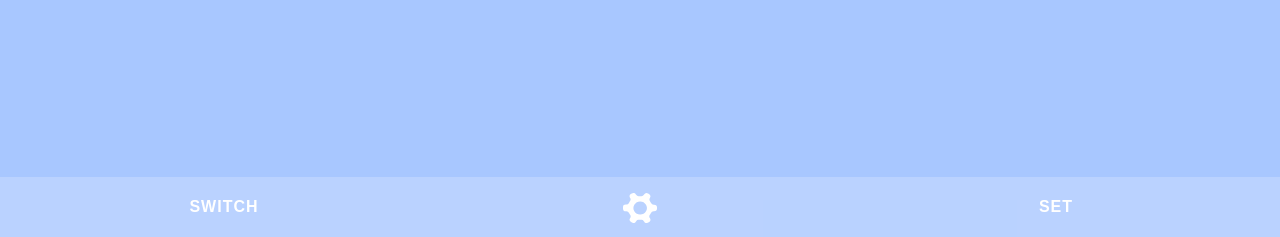
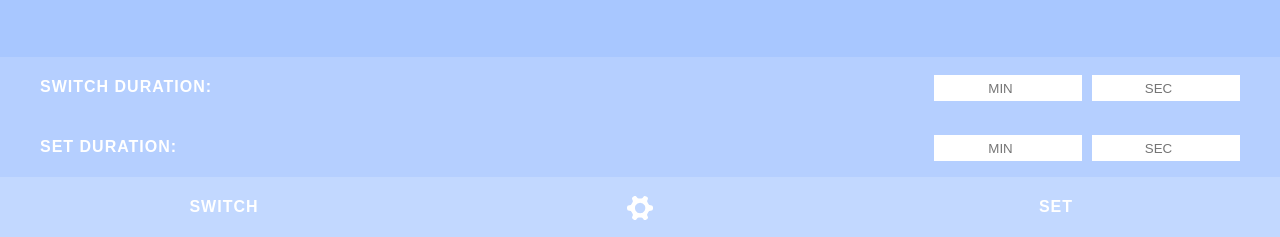
Before and after one commit to mszabolcs1/gymnpm, a website: page views/index.html in a window 1280 px wide. Both pictures are taken after a click on the element 640 px from the left and 770 px from the top of the page. Shown: the part 563-800 px from the top of the page. Drawn offline with Linux system fonts and the light colour scheme.

Commit message:
settingsbtn works, fixed all existing bugs

```diff
--- a/views/css/style.css
+++ b/views/css/style.css
@@ -25,7 +25,7 @@ body {
     position: relative;
 }
     #header, #settingspanel, #footer {
-        background-color: rgba(255, 255, 255, 0.2);
+        background-color: rgba(255, 255, 255, 0.3);
         position: absolute;
         height: 7.5vh;
         max-height: 100px;
@@ -59,12 +59,37 @@ body {
             bottom: 7.5vh;
             height: 15vh;
             max-height: 200px;
-            background-color: aqua;
+            background-color: rgba(255, 255, 255, 0.15);
         }
             .setting {
                 height: 7.5vh;
-                background-color: blue;
+                max-height: 100px;
+                vertical-align: auto;
+                line-height: 7.5vh;
             }
+                .settingtitle {
+                    margin-left: 40px;
+                    float: left;
+                }
+                .setting>input {
+                    float: right;
+                    padding-left: 10px;
+                    padding-right: 10px;
+                    margin-top: 2.25vh;
+                    height: 3vh;
+                    width: 10vw;
+                    border: 0;
+                    text-align: center;
+                }
+                    #switchdurmin, #setdurmin {
+                        margin-right: 40px;
+                    }
+                    #switchdursec, #setdursec {
+                        margin-right: 10px;
+                    }
+                *:focus{
+                    outline: none;
+                }
 
         #footer {
             bottom: 0;
@@ -84,9 +109,9 @@ body {
                     width: 30vw;
                 }
                     #settingsbtn>img {
-                        height: 50%;
+                        height: 40%;
                         max-height: 60px;
-                        margin-top: 2vh;
+                        margin-top: 2.4vh;
                     }
 
 .page {
--- a/views/js/pure-swipe.js
+++ b/views/js/pure-swipe.js
@@ -69,8 +69,6 @@
         }*/
 
         if (eventType !== '') {
-            if (paused) pauseOrContinue()
-
             switchPage(false)
             console.log("swiped");
         }
--- a/views/js/settings.js
+++ b/views/js/settings.js
@@ -2,6 +2,27 @@ window.addEventListener('load', (event) => {
     document.getElementById('settingsbtn').addEventListener('click', openSettings)
 })
 
+settingsVisible = false
 function openSettings() {
-    console.log('asasd')
+    if (!settingsVisible) {
+        settingsVisible = true
+        //
+        settingsDiv = document.createElement("div")
+        settingsDiv.setAttribute('id', 'settingspanel')
+        settingsDiv.innerHTML = '<div class="setting">  <div class="settingtitle">SWITCH DURATION:</div><input id="switchdurmin" placeholder="SEC" oninput="if(this.value.length>this.maxLength)this.value=this.value.slice(0,this.maxLength);" type = "number" maxlength = "2"><input id="switchdursec" placeholder="MIN" oninput="if(this.value.length>this.maxLength)this.value=this.value.slice(0,this.maxLength);" type = "number" maxlength = "2"></div><div class="setting"><div class="settingtitle">SET DURATION:</div><input id="setdurmin" placeholder="SEC" oninput="if(this.value.length>this.maxLength)this.value=this.value.slice(0,this.maxLength);" type = "number" maxlength = "2"><input id="setdursec" placeholder="MIN" oninput="if(this.value.length>this.maxLength)this.value=this.value.slice(0,this.maxLength);" type = "number" maxlength = "2"></div>'
+        document.getElementById('container').appendChild(settingsDiv)
+
+    }
+    else {
+        settingsVisible = false
+        saveSettings()
+        document.getElementById("settingspanel").parentElement.removeChild(settingsDiv)
+    }
 }
+
+function saveSettings() {
+    switchMin = ""
+    switchSec = ""
+    setMin = ""
+    setSec = ""
+}
--- a/views/js/swipe.js
+++ b/views/js/swipe.js
@@ -18,6 +18,8 @@ async function switchPage(mode) {
     if (swiping == true) {return}
     //disable swiping while swiping
     swiping = true
+    if (paused) pauseOrContinue()
+    //
 
     //create new page
     newPage = document.createElement('div')
@@ -34,6 +36,7 @@ async function switchPage(mode) {
         document.getElementById('container').appendChild(newPage)
         // enable pause pbn
         document.getElementById('pausebtn').style.filter = "opacity(" + (100) + "%)"
+        document.getElementById('setbtn').style.filter = "opacity(" + (100) + "%)"
     }
     else if (mode == true) { // stopping
         pageCount = 0
@@ -41,7 +44,8 @@ async function switchPage(mode) {
         newPage.innerHTML = '<div class="excercise"></div><div class="timer">START</div><div class="set"></div>'
         document.getElementById('container').appendChild(newPage)
         // disable pause pbn
-        document.getElementById('pausebtn').style.filter = "opacity(" + (40) + "%)"
+        document.getElementById('pausebtn').style.filter = "opacity(" + (50) + "%)"
+        document.getElementById('setbtn').style.filter = "opacity(" + (50) + "%)"
     }
     updateExcerciseCounter(pageCount)
 
@@ -53,6 +57,9 @@ async function switchPage(mode) {
 
     //add click event listener to new page
     document.getElementsByClassName('page')[1].addEventListener("click", updateSetCounter);
+    document.getElementsByClassName('page')[1].addEventListener("click", function(){if (paused) {pauseOrContinue()}});
+
+
 
     //////
     fadeOldPage()
@@ -84,10 +91,7 @@ function updateExcerciseCounter() {
 
 function updateSetCounter() {
     if (!running) return
-    if (paused) {
-        pauseOrContinue() //continue if paused without starting new set
-        return
-    }
+    if (paused) pauseOrContinue()
     //
     setCount += 1
     console.log(setCount)
--- a/views/js/timer.js
+++ b/views/js/timer.js
@@ -16,7 +16,6 @@ function setOrStart() {
             running = false
             paused = false
             document.getElementById('startbtn').innerHTML = 'START'
-            document.getElementById('pausebtn').style.filter = "brightness(" + (50) + "%)"
             document.getElementById('pausebtn').innerHTML = 'PAUSE'
         }
         switchPage(!running)
@@ -26,6 +25,7 @@ function setOrStart() {
 paused = false
 remainingSetTime = 0
 function pauseOrContinue() {
+    if (!running) return
     if (!paused) { // PAUSE
         paused = true
         document.getElementById('pausebtn').innerHTML = 'CONTINUE'
```
Also changed, not shown: views/index.html (+13 -2 lines).
